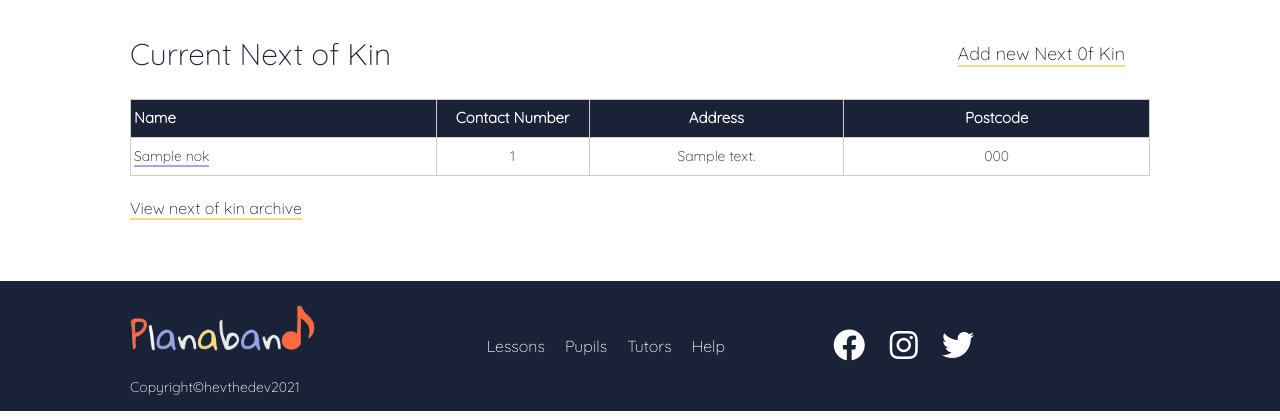
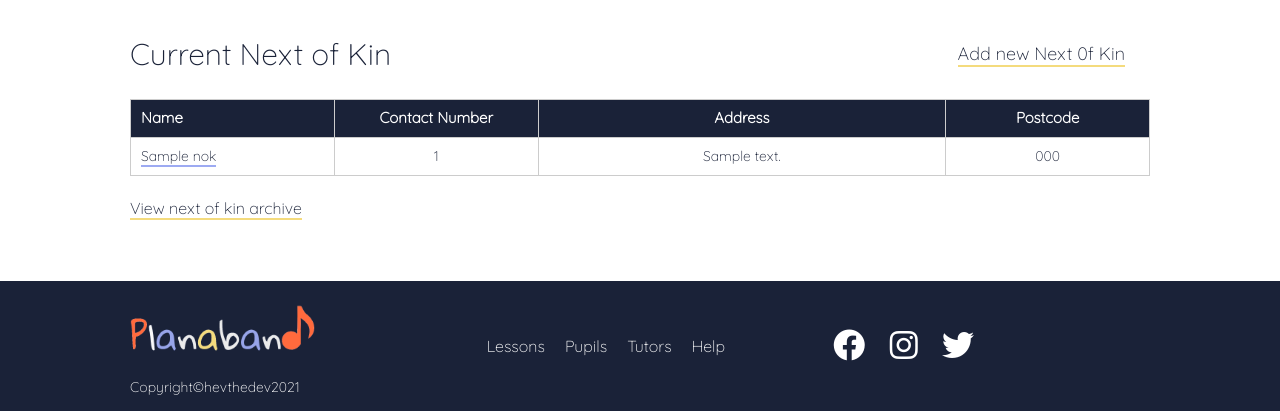
Before and after one commit to heathercking/CodeClan_Project1__Planaband, a Flask app: page /noks in a window 1280 px wide. Shown: the part 120-540 px from the top of the page. Run offline with Flask 2, Linux system fonts and the light colour scheme; a database or web service that is not in the repository returns one stand-in record (values such as "Sample title"); some libraries are stand-ins or nearby versions.

Commit message:
adds final tweaks to each page following walk through of all pages

```diff
--- a/static/css/tables.css
+++ b/static/css/tables.css
@@ -25,7 +25,7 @@ td {
 }
 
 th, td {
-    padding: 3px;
+    padding: 3px 10px;
 }
 
 tr {
--- a/templates/attendances/edit.html
+++ b/templates/attendances/edit.html
@@ -50,7 +50,7 @@
                 </div>
             </div>
 
-            <button type="submit">Update</button>
+            <button class="yellow-link" type="submit">Update</button>
 
         </form>
 
--- a/templates/lessons/archive.html
+++ b/templates/lessons/archive.html
@@ -45,7 +45,7 @@
                             {% endif %}
                         </td>
                         <td>
-                            <a class="log" href="lessons/{{ lesson.id }}">Log</a>
+                            <a class="log" href="/lessons/{{ lesson.id }}">Log</a>
                         </td>
                     </tr>
                 {% endif %}
--- a/templates/noks/index.html
+++ b/templates/noks/index.html
@@ -16,10 +16,10 @@
 
         <table style="width:100%">
             <tr>
-                <th class="th-1" style="width:30%">Name</th>
-                <th style="width:15%">Contact Number</th>
-                <th style="width:25%">Address</th>
-                <th style="width:30%">Postcode</th>
+                <th class="th-1" style="width:20%">Name</th>
+                <th style="width:20%">Contact Number</th>
+                <th style="width:40%">Address</th>
+                <th style="width:20%">Postcode</th>
             </tr>
 
             {% for nok in all_noks %}
--- a/templates/tutors/index.html
+++ b/templates/tutors/index.html
@@ -32,7 +32,7 @@
         </table>
 
         <div class="my-2">
-            <a class="archive" href="/tutors/archive">View tutor archive</a>
+            <a class="archive" href="">View tutor archive</a>
         </div>
 
     </div>
```
